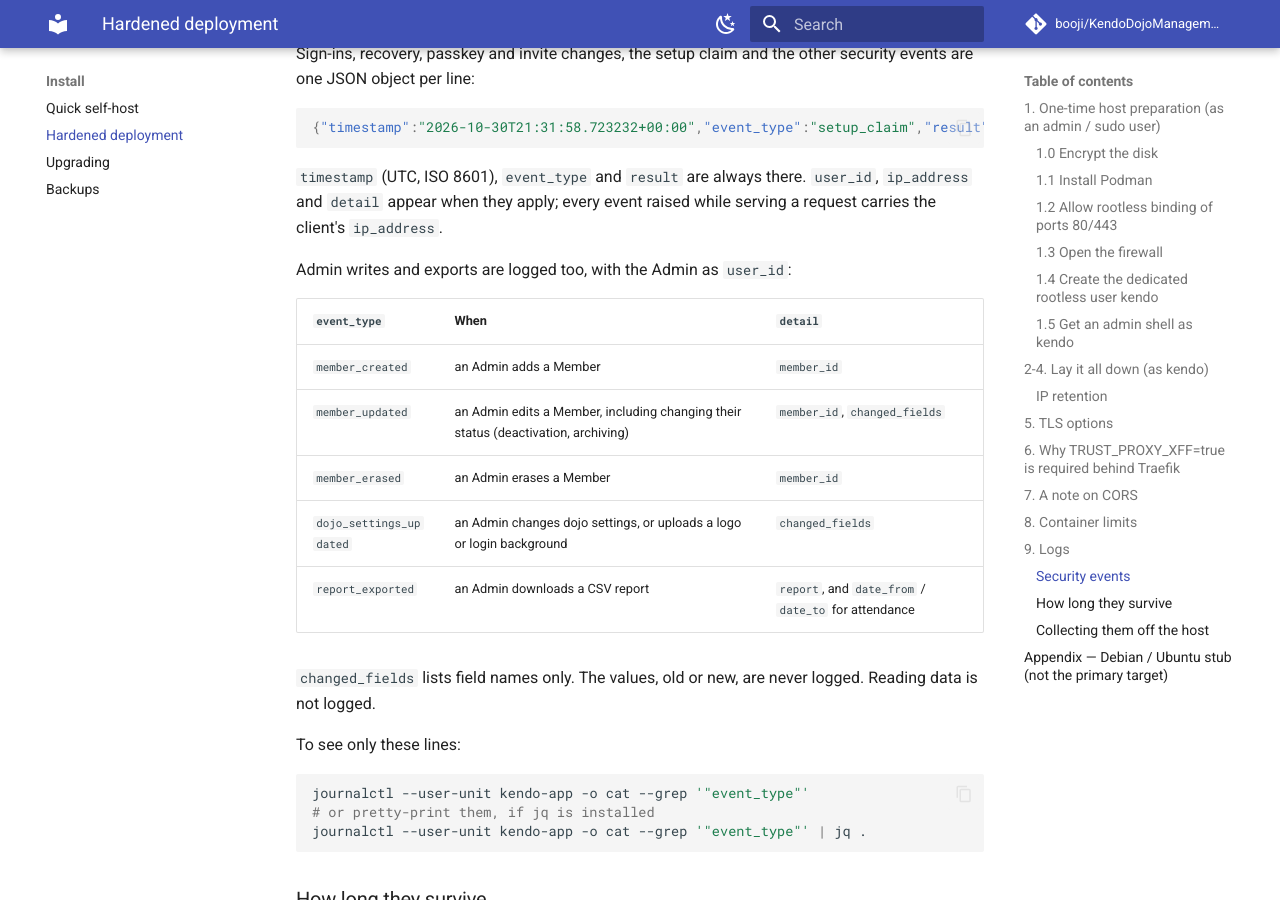
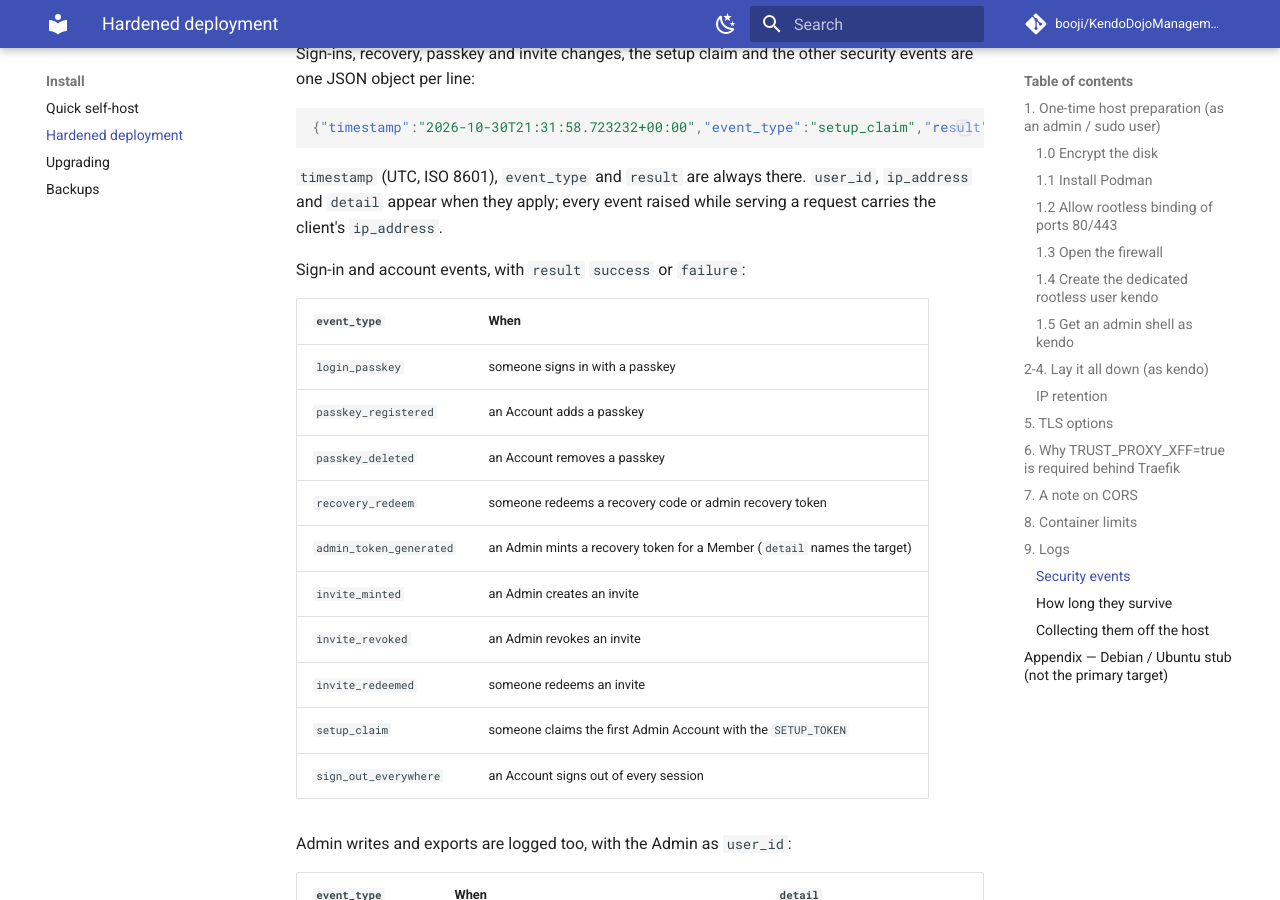
Before and after one commit to booji/KendoDojoManagement, an MkDocs documentation site: the page built from docs/deployment.md, in a window 1280 px wide and 900 px high, scrolled down 7047 px. Built offline with MkDocs 1.6.1 and Material for MkDocs 9.7.7, drawn with Linux system fonts in a browser that asks for light colours; comment, search, counter and statistics services are not loaded; the version menu is left out.

Commit message:
docs(deployment): document every security event type, enforced by a test
Operators filter the journal by event_type, but only the Admin events were
documented. Add the sign-in and account events, and a test that fails when
an event type in _VALID_EVENT_TYPES is missing from docs/deployment.md.

```diff
--- a/docs/deployment.md
+++ b/docs/deployment.md
@@ -358,6 +358,21 @@ security events are one JSON object per line:
 `user_id`, `ip_address` and `detail` appear when they apply; every event raised
 while serving a request carries the client's `ip_address`.
 
+Sign-in and account events, with `result` `success` or `failure`:
+
+| `event_type` | When |
+|---|---|
+| `login_passkey` | someone signs in with a passkey |
+| `passkey_registered` | an Account adds a passkey |
+| `passkey_deleted` | an Account removes a passkey |
+| `recovery_redeem` | someone redeems a recovery code or admin recovery token |
+| `admin_token_generated` | an Admin mints a recovery token for a Member (`detail` names the target) |
+| `invite_minted` | an Admin creates an invite |
+| `invite_revoked` | an Admin revokes an invite |
+| `invite_redeemed` | someone redeems an invite |
+| `setup_claim` | someone claims the first Admin Account with the `SETUP_TOKEN` |
+| `sign_out_everywhere` | an Account signs out of every session |
+
 Admin writes and exports are logged too, with the Admin as `user_id`:
 
 | `event_type` | When | `detail` |
```
Also changed, not shown: 1 other file.
